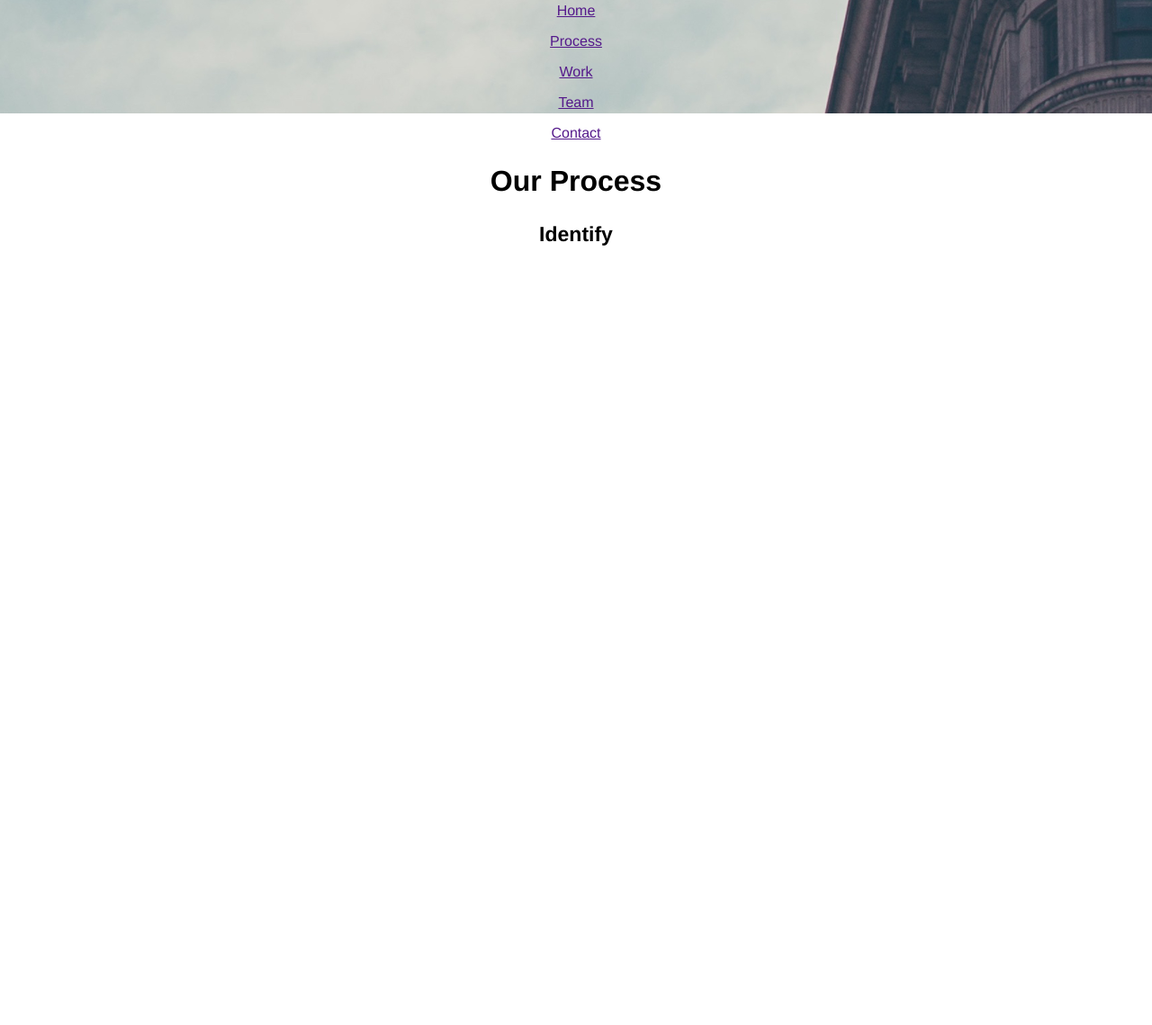
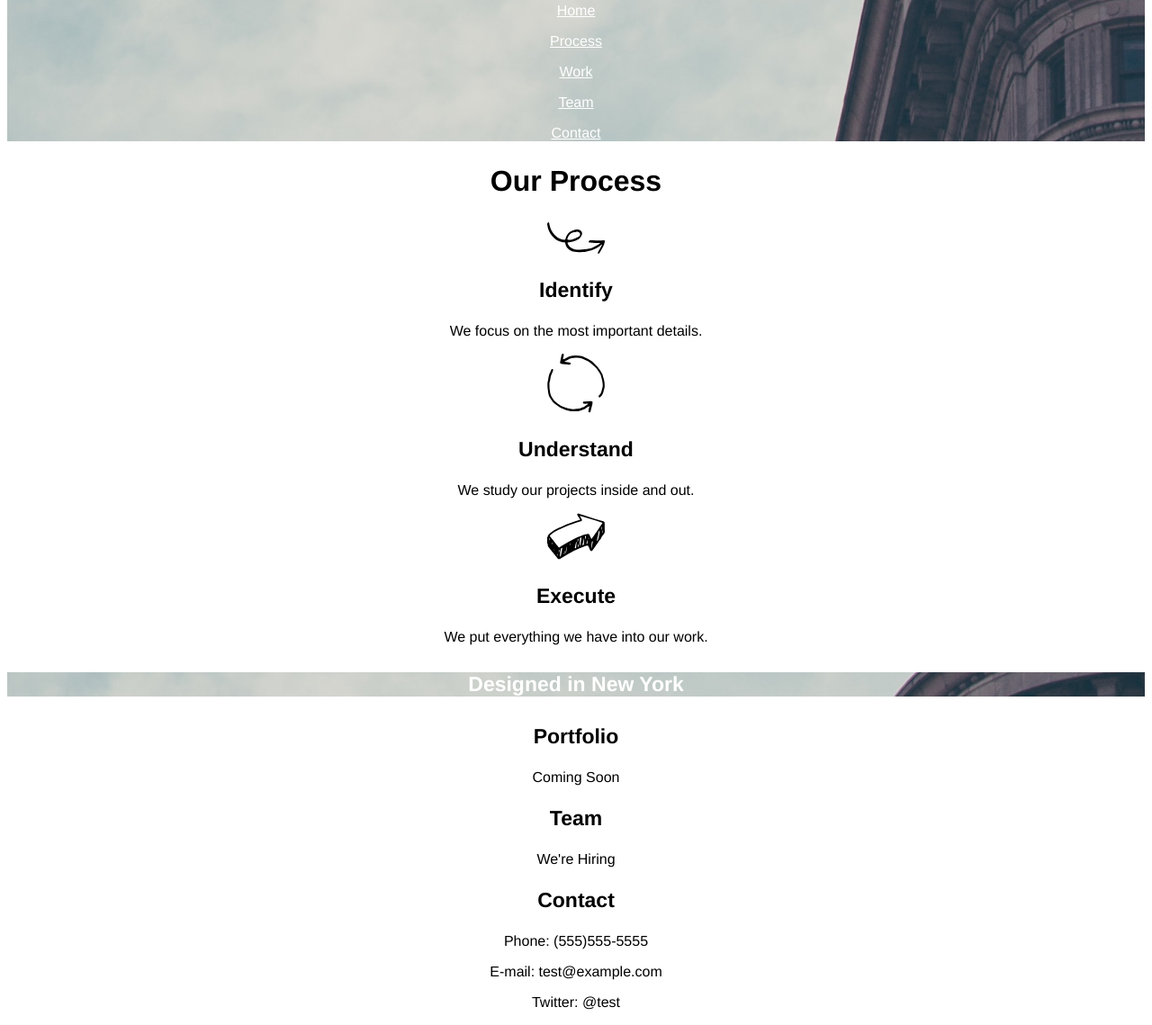
Before and after one commit to Idea-farm/broadway, a plain HTML site: page index.html in a window 1280 px wide. Shown: the part 171-1310 px from the top of the page at 90% size. Before the commit the page ends 800 px from the top, so only its background shows below. Drawn offline with Linux system fonts and the light colour scheme; files whose address does not match are found by name.

Commit message:
Finish footer

```diff
--- a/css/style.css
+++ b/css/style.css
@@ -1,34 +1,36 @@
 body{
   text-align: center;
+  font-family: Helvetica
+}
+#header{
   background-image: url(/Users/joelbruns/Desktop/projects/Broadway/resources/images/the-flatiron-building.png);
-  background-repeat: no-repeat;
-  background-attachment: fixed;
+  vertical-align: top;
 }
 h1{
   font-weight: bold;
   font-size: 70px;
   color: white;
-  font-family: Helvetica;
-}
-header{
-  color: white;
-  font-size: 18px;
-  font-family: Helvetica;
 }
 p{
-  font-family: 18px;
-  font-family: Helvetica;
+  font-family: 14px;
   color: black;
+}
+a{
+  font-size: 16px;
+  color: white;
 }
 h2{
   color: black;
   font-size: 32px;
-  font-family: Helvetica;
   font-weight: bold;
 }
 h3{
   color: black;
   font-size: 23px;
-  font-family: Helvetica;
   font-weight: bold;
 }
+h4{
+  font-size: 23px;
+  color: white;
+  background-image: url(/Users/joelbruns/Desktop/projects/Broadway/resources/images/the-flatiron-building.png);
+}
--- a/index.html
+++ b/index.html
@@ -6,17 +6,36 @@
     <link href="./css/style.css" type="text/css" rel="stylesheet">
   </head>
   <body>
-    <h1>Broadway Design</h1>
-      <div id="header">
+    <div id="header">
+      <h1>Broadway Design</h1>
         <p><a href="">Home</a></p>
         <p><a href="">Process</a></p>
         <p><a href="">Work</a></p>
         <p><a href="">Team</a></p>
         <p><a href="">Contact</a></p>
-      </div>
+    </div>
       <div id="Process">
         <h2>Our Process</h2>
-        <h3>Identify</h3>
+          <img src="/Users/joelbruns/Desktop/projects/Broadway/resources/images/identify.svg">
+          <h3>Identify</h3>
+            <p>We focus on the most important details.</p>
+            <img src="/Users/joelbruns/Desktop/projects/Broadway/resources/images/understand.svg"/>
+          <h3>Understand</h3>
+            <p>We study our projects inside and out.</p>
+            <img src="/Users/joelbruns/Desktop/projects/Broadway/resources/images/execute.svg"/>
+          <h3>Execute</h3>
+            <p>We put everything we have into our work.</p>
+          <h4>Designed in New York<h4>
+          <h3>Portfolio</h3>
+            <p>Coming Soon</p>
+          <h3>Team</h3>
+            <p>We're Hiring</p>
+          <h3>Contact</h3>
+            <p>Phone: (555)555-5555<p>
+            <p>E-mail: test@example.com</p>
+            <p>Twitter: @test</p>
+
+
       </div>
 
 
```
Also changed, not shown: 2 other files.
